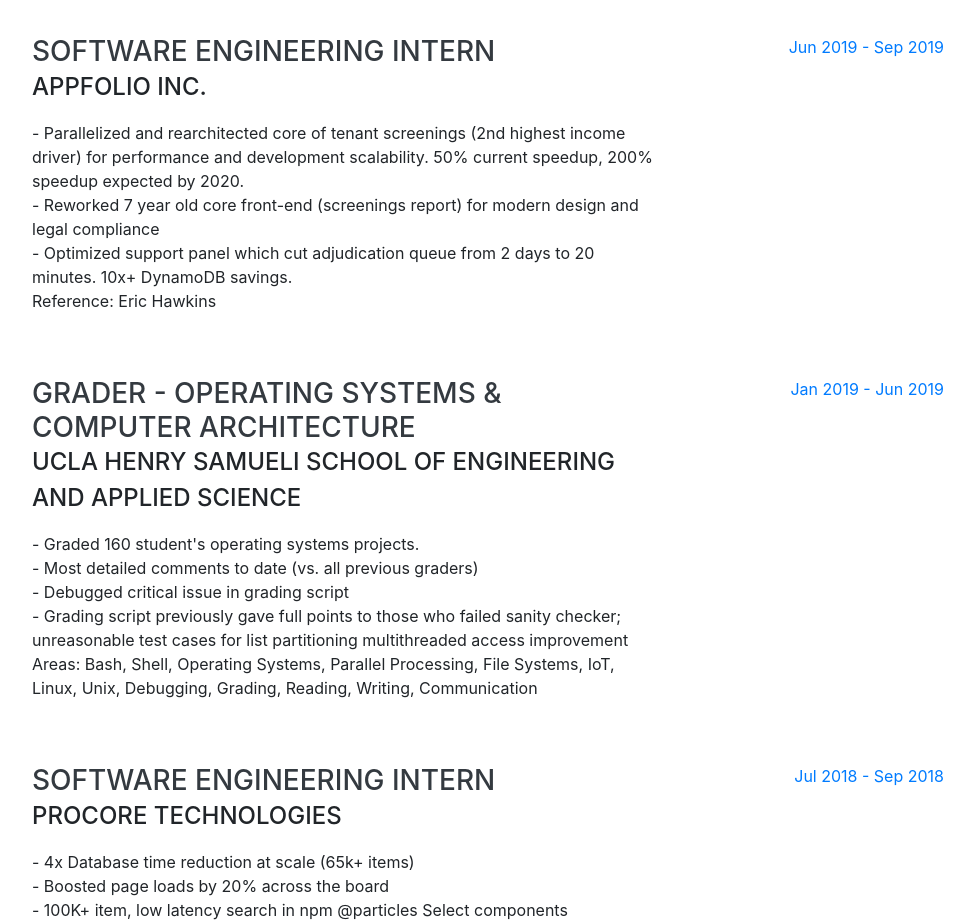
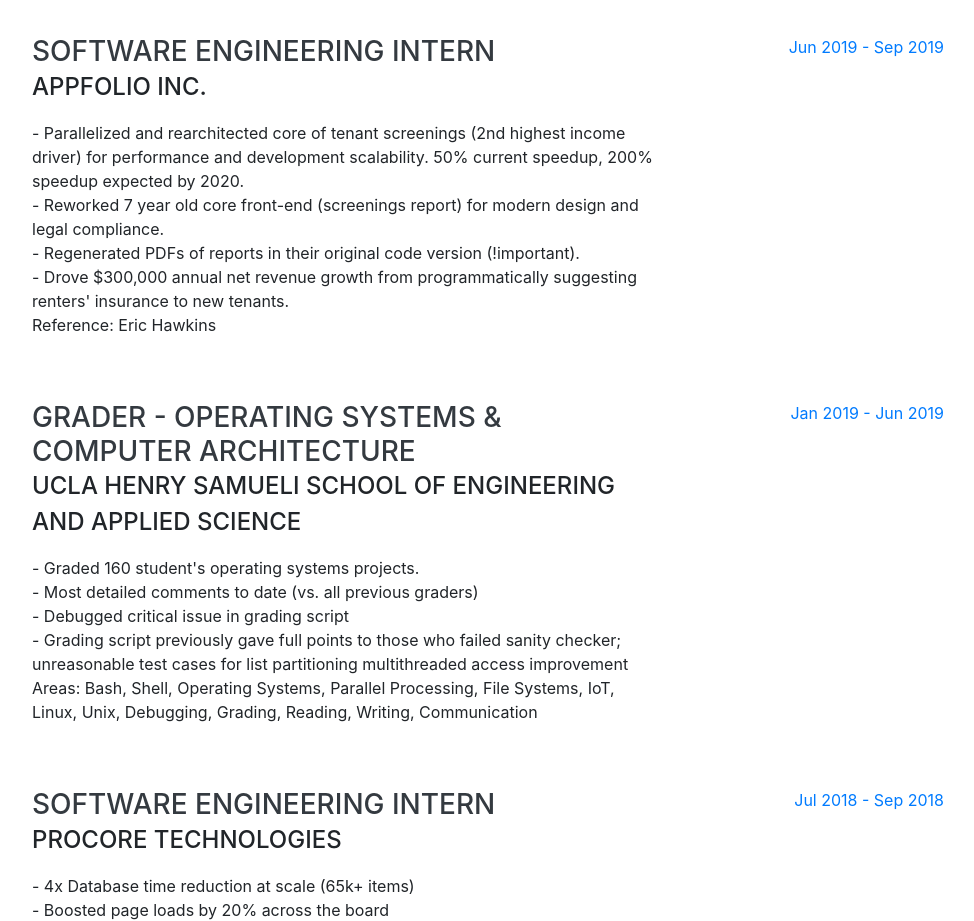
Before and after one commit to xiankaing/xiankaing.github.io, a website with bundled scripts: page index.html in a window 1280 px wide. Shown: the part 900-1821 px from the top of the page, without its empty margins (288-1262 px from the left). Built offline with nearby package versions, Linux system fonts and the light colour scheme; a web font is replaced by a local one.

Commit message:
add regenerate pdfs and renters insurance to resume

```diff
--- a/index.html
+++ b/index.html
@@ -160,11 +160,13 @@
           <div class="resume-content">
             <h3 class="mb-0">Software Engineering Intern</h3>
             <div class="subheading mb-3">Appfolio Inc.</div>
-            <p> - Parallelized and rearchitected core of tenant screenings (2nd highest income driver) for performance and development scalability. 50% current speedup, 200% speedup expected by 2020. <br>
-              - Reworked 7 year old core front-end (screenings report) for modern design and legal compliance <br>
-              - Optimized support panel which cut adjudication queue from 2 days to 20 minutes. 10x+ DynamoDB savings.
-              <br>
-              Reference: Eric Hawkins</p>
+            <p>
+              - Parallelized and rearchitected core of tenant screenings (2nd highest income driver) for performance and development scalability. 50% current speedup, 200% speedup expected by 2020. <br>
+              - Reworked 7 year old core front-end (screenings report) for modern design and legal compliance. <br>
+              - Regenerated PDFs of reports in their original code version (!important). <br>
+              - Drove $300,000 annual net revenue growth from programmatically suggesting renters' insurance to new tenants. <br>
+              Reference: Eric Hawkins
+            </p>
           </div>
           <div class="resume-date text-md-right">
             <span class="text-primary">Jun 2019 - Sep 2019</span>
```
Also changed, not shown: 1 other file.
